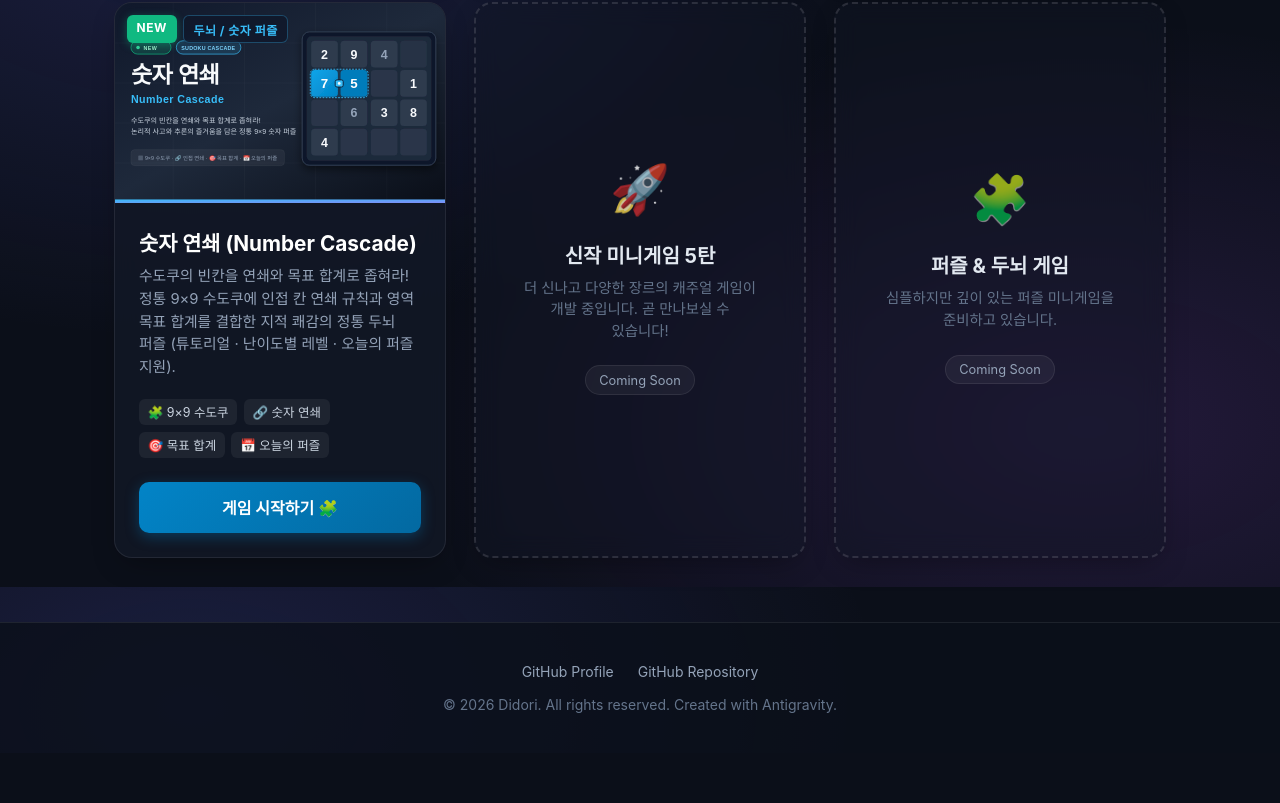
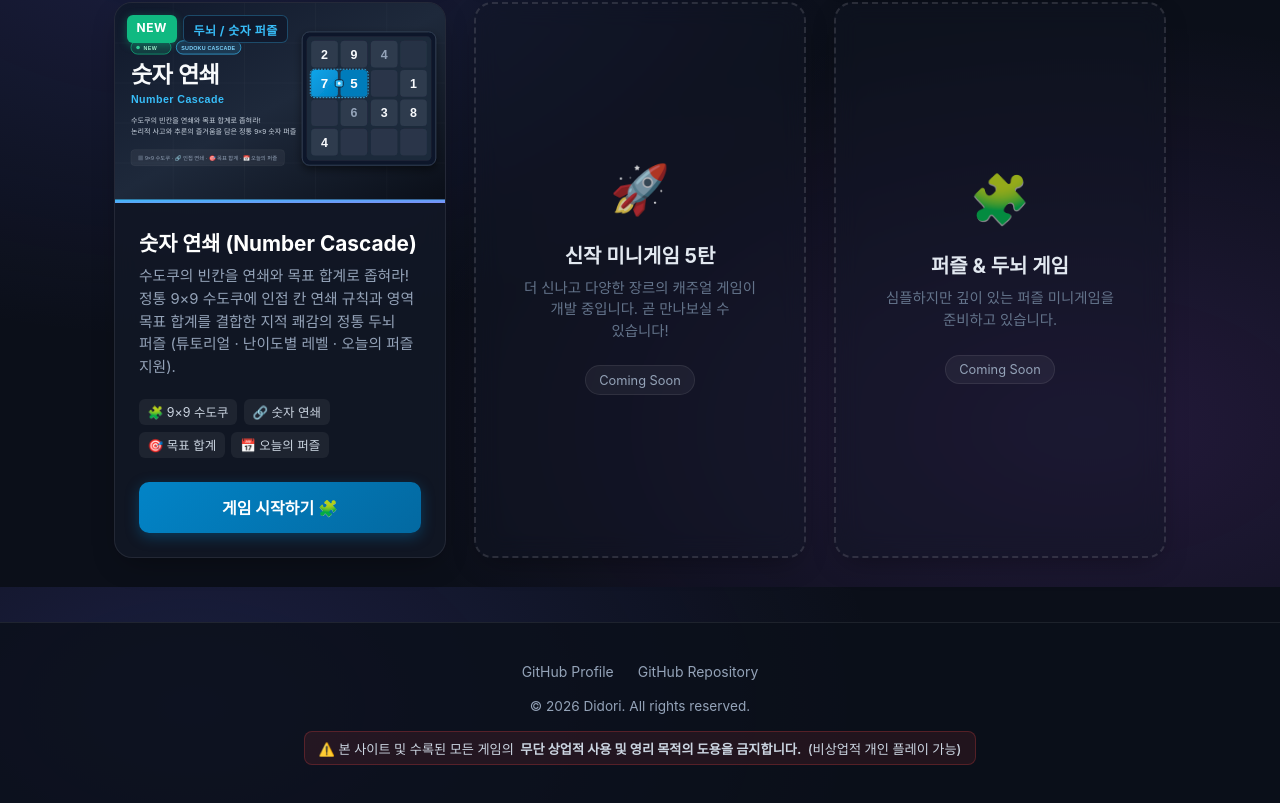
Before and after one commit to smartdidori/didori.github.io, a plain HTML site: page index.html in a window 1280 px wide. Shown: the part 1013-1816 px from the top of the page. Before the commit the page ends 1766 px from the top, so only its background shows below. Drawn offline with Linux system fonts and the light colour scheme; a web font is replaced by a local one.

Commit message:
docs: Add non-commercial use notice and prohibit unauthorized commercial use

```diff
--- a/index.html
+++ b/index.html
@@ -361,6 +361,27 @@
       gap: 1.5rem;
       margin-bottom: 1rem;
     }
+
+    .copyright-notice {
+      color: #94a3b8;
+      font-size: 0.85rem;
+      line-height: 1.6;
+      margin-bottom: 0.35rem;
+    }
+
+    .copyright-warning {
+      color: #cbd5e1;
+      font-size: 0.825rem;
+      font-weight: 500;
+      margin-top: 0.35rem;
+      display: inline-flex;
+      align-items: center;
+      gap: 0.4rem;
+      background: rgba(239, 68, 68, 0.1);
+      border: 1px solid rgba(239, 68, 68, 0.25);
+      padding: 0.4rem 0.85rem;
+      border-radius: 8px;
+    }
   </style>
 </head>
 <body>
@@ -379,7 +400,7 @@
       <span>•</span>
       <span>플랫폼: <strong>Web / Mobile</strong></span>
       <span>•</span>
-      <span>지속 업데이트 예정</span>
+      <span>🔒 무단 상업적 사용 금지</span>
     </div>
   </header>
 
@@ -520,9 +541,12 @@
   <footer>
     <div class="footer-links">
       <a href="https://github.com/smartdidori" target="_blank">GitHub Profile</a>
-      <a href="https://github.com/smartdidori/didori.github.io" target="_blank">GitHub Repository</a>
+      <a href="https://github.com/smartdidori/smartdidori.github.io" target="_blank">GitHub Repository</a>
     </div>
-    <p>&copy; 2026 Didori. All rights reserved. Created with Antigravity.</p>
+    <p class="copyright-notice">&copy; 2026 Didori. All rights reserved.</p>
+    <div style="margin-top: 0.5rem;">
+      <p class="copyright-warning">⚠️ 본 사이트 및 수록된 모든 게임의 <strong>무단 상업적 사용 및 영리 목적의 도용을 금지합니다.</strong> (비상업적 개인 플레이 가능)</p>
+    </div>
   </footer>
 
 </body>
```
Also changed, not shown: 1 other file.
